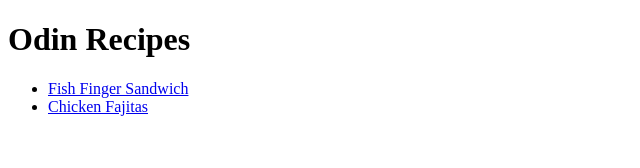
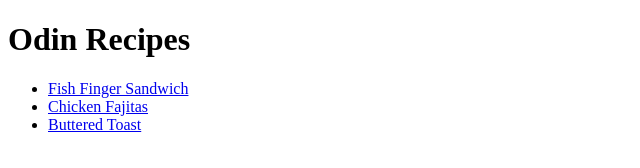
Before and after one commit to TashAaargh/odin-recipes, a plain HTML site: page index.html in a window 1280 px wide. Shown: the whole page, without its empty margins (0-640 px from the left). Drawn offline with Linux system fonts and the light colour scheme.

Commit message:
Added link to toast recipe

```diff
--- a/index.html
+++ b/index.html
@@ -9,6 +9,7 @@
     <ul>
         <li><a href="recipes/fish-finger-sandwich.html">Fish Finger Sandwich</a></li>
         <li><a href="recipes/chicken_fajitas.html">Chicken Fajitas</a></li>
+        <li><a href="recipes/toast.html">Buttered Toast</a></li>
     </ul>
 </body>
 </html>
```
